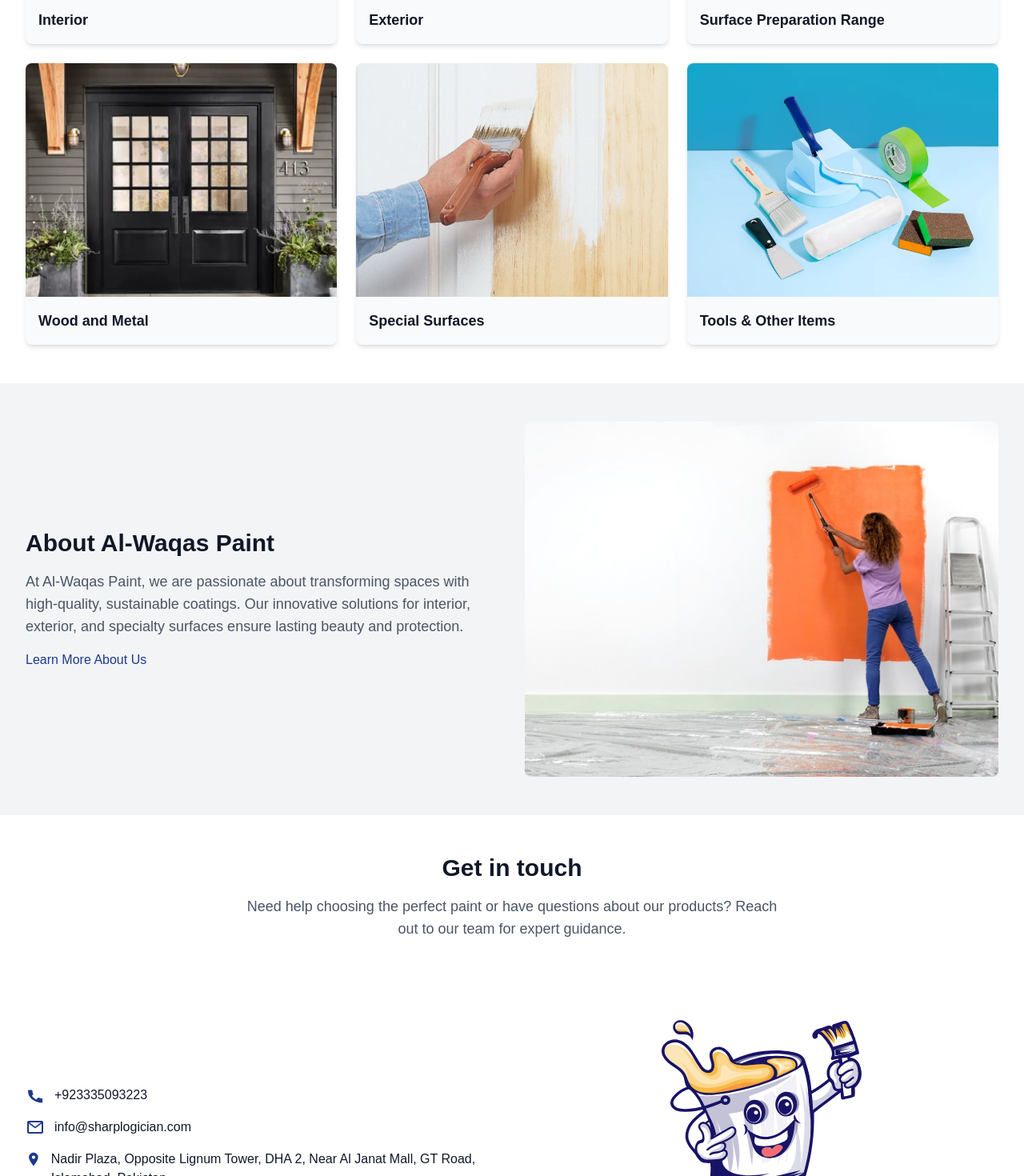
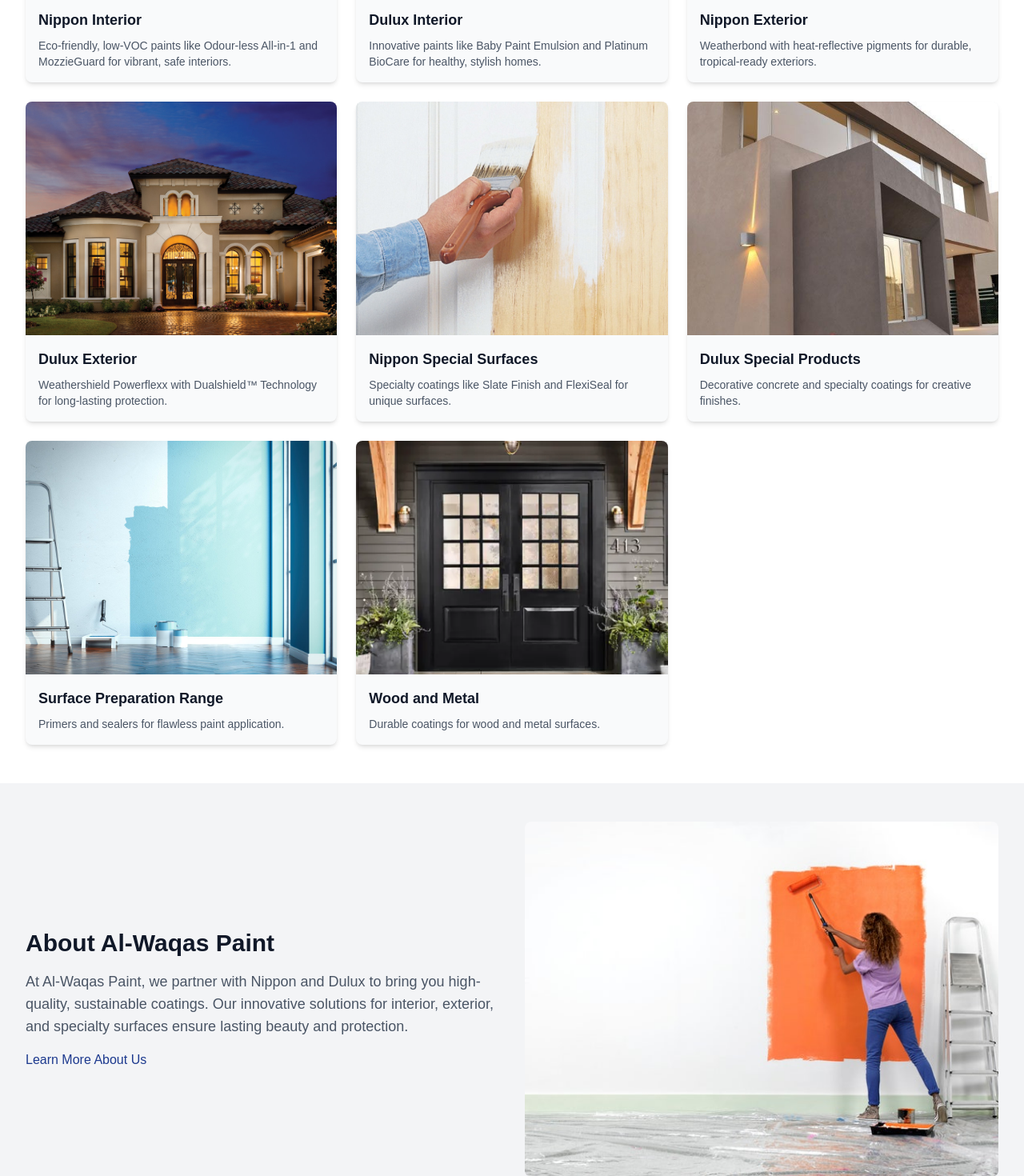
Before and after one commit to anisulislam10/al-waqas-paints, a Next.js app: page / in a window 1280 px wide. Shown: the part 1330-2800 px from the top of the page at 80% size. Built offline with nearby package versions, Linux system fonts and the light colour scheme.

Commit message:
UI enhance

```diff
--- a/src/app/contact-us/page.jsx
+++ b/src/app/contact-us/page.jsx
@@ -1,22 +1,45 @@
 'use client';
 
 import Head from 'next/head';
+import Link from 'next/link';
 
 export default function ContactPage() {
   return (
     <>
       <Head>
-        <title>Contact Us | Al Waqas Paint</title>
+        <title>Contact Us | Al-Waqas Paint</title>
         <meta name="description" content="Get in touch with us. Find our location, send us an email, or give us a call." />
       </Head>
       <div className="min-h-screen bg-gray-50">
         {/* Hero Section */}
-        <section className="bg-gradient-to-r from-red-800 to-red-600 text-white py-20">
+        <section className="bg-gradient-to-r from-blue-900 to-blue-600 text-white py-20">
           <div className="container mx-auto px-4 text-center">
             <h1 className="text-4xl md:text-5xl font-bold mb-4">Contact Us</h1>
             <p className="text-lg md:text-xl max-w-2xl mx-auto">
               We're here to help. Reach out to us via email, phone, or visit our location.
             </p>
+            {/* Breadcrumb Navigation */}
+            <nav className="flex  p-3 rounded-lg max-w-7xl mx-auto mt-4" aria-label="Breadcrumb">
+              <ol className="flex items-center space-x-2 text-sm text-white">
+                <li>
+                  <Link href="/" className="hover:text-white transition-colors font-medium">
+                    Home
+                  </Link>
+                </li>
+                <li className="flex items-center">
+                  <svg
+                    className="w-4 h-4 mx-1 text-gray-400"
+                    fill="none"
+                    stroke="currentColor"
+                    viewBox="0 0 24 24"
+                    xmlns="http://www.w3.org/2000/svg"
+                  >
+                    <path strokeLinecap="round" strokeLinejoin="round" strokeWidth={2} d="M9 5l7 7-7 7" />
+                  </svg>
+                  <span className="text-white font-medium">Contact Us</span>
+                </li>
+              </ol>
+            </nav>
           </div>
         </section>
 
@@ -27,37 +50,37 @@
             <h2 className="text-3xl font-semibold mb-6 text-black">Get in Touch</h2>
             <div className="space-y-6">
               <div className="flex items-start">
-                <svg className="w-6 h-6 text-red-800 mr-4 mt-1" fill="none" stroke="currentColor" viewBox="0 0 24 24" xmlns="http://www.w3.org/2000/svg">
+                <svg className="w-6 h-6 text-blue-900 mr-4 mt-1" fill="none" stroke="currentColor" viewBox="0 0 24 24" xmlns="http://www.w3.org/2000/svg">
                   <path strokeLinecap="round" strokeLinejoin="round" strokeWidth="2" d="M17.657 16.657L13.414 20.9a1.998 1.998 0 01-2.828 0l-4.243-4.243a8 8 0 1111.314 0z" />
                   <path strokeLinecap="round" strokeLinejoin="round" strokeWidth="2" d="M15 11a3 3 0 11-6 0 3 3 0 016 0z" />
                 </svg>
                 <div>
-                  <h3 className="text-lg font-medium text-black ">Our Location</h3>
-                  <p className="text-gray-600">
+                  <h3 className="text-lg font-semibold text-black">Our Location</h3>
+                  <p className="text-black text-lg">
                     Nadir Plaza, Opposite Lignum Tower <br />
                     Dha 2 Near Al Janat Mall GT Road, Islamabad PK
                   </p>
                 </div>
               </div>
               <div className="flex items-start">
-                <svg className="w-6 h-6 text-red-800 mr-4 mt-1" fill="none" stroke="currentColor" viewBox="0 0 24 24" xmlns="http://www.w3.org/2000/svg">
+                <svg className="w-6 h-6 text-blue-900 mr-4 mt-1" fill="none" stroke="currentColor" viewBox="0 0 24 24" xmlns="http://www.w3.org/2000/svg">
                   <path strokeLinecap="round" strokeLinejoin="round" strokeWidth="2" d="M3 8l7.89 5.26a2 2 0 002.22 0L21 8M5 19h14a2 2 0 002-2V7a2 2 0 00-2-2H5a2 2 0 00-2 2v10a2 2 0 002 2z" />
                 </svg>
                 <div>
-                  <h3 className="text-lg font-medium text-black">Email Us</h3>
-                  <a href="mailto:info@sharplogician.com" className="text-gray-600 hover:text-red-800">
-                    info@sharplogician.com
+                  <h3 className="text-lg font-semibold text-black">Email Us</h3>
+                  <a href="mailto:info@alwaqaspaint.com" className="text-black text-lg hover:text-blue-900">
+                    info@alwaqaspaint.com
                   </a>
                 </div>
               </div>
               <div className="flex items-start">
-                <svg className="w-6 h-6 text-red-800 mr-4 mt-1" fill="none" stroke="currentColor" viewBox="0 0 24 24" xmlns="http://www.w3.org/2000/svg">
+                <svg className="w-6 h-6 text-blue-900 mr-4 mt-1" fill="none" stroke="currentColor" viewBox="0 0 24 24" xmlns="http://www.w3.org/2000/svg">
                   <path strokeLinecap="round" strokeLinejoin="round" strokeWidth="2" d="M3 5a2 2 0 012-2h3.28a1 1 0 01.948.684l1.498 4.493a1 1 0 01-.502 1.21l-2.257 1.13a11.042 11.042 0 005.516 5.516l1.13-2.257a1 1 0 011.21-.502l4.493 1.498a1 1 0 01.684.949V19a2 2 0 01-2 2h-1C9.716 21 3 14.284 3 6V5z" />
                 </svg>
                 <div>
-                  <h3 className="text-lg font-medium text-black">Call Us</h3>
-                  <a href="tel:+923335093223" className="text-gray-600 hover:text-red-800">
-                    +923335093223
+                  <h3 className="text-lg font-semibold text-black">Call Us</h3>
+                  <a href="tel:+923335093223" className="text-black text-lg hover:text-blue-900">
+                    +92 3335 093223
                   </a>
                 </div>
               </div>
--- a/src/app/page.js
+++ b/src/app/page.js
@@ -1,20 +1,24 @@
-// pages/page.jsx
 import Link from 'next/link';
 import Image from 'next/image';
 
 export default function Home() {
   const productCategories = [
-    { name: 'Interior', image: '/interios.avif', href: '/products/interior' },
-    { name: 'Exterior', image: '/exterior.webp', href: '/products/exterior' },
-    { name: 'Surface Preparation Range', image: '/our-interior-painting-services.jpg', href: '/products/surface-preparation-range' },
-    { name: 'Wood and Metal', image: '/wood.webp', href: '/products/wood-and-metal' },
-    { name: 'Special Surfaces', image: '/special-surface.jpg', href: '/products/special-surfaces' },
-    { name: 'Tools & Other Items', image: '/tools.webp', href: '/products/special-surfaces' },
+    { name: 'Nippon Interior', image: '/interios.avif', href: '/products/interior', description: 'Eco-friendly, low-VOC paints like Odour-less All-in-1 and MozzieGuard for vibrant, safe interiors.' },
+    { name: 'Dulux Interior', image: '/dulux-interior.jpg', href: '/dulux/interior', description: 'Innovative paints like Baby Paint Emulsion and Platinum BioCare for healthy, stylish homes.' },
+    { name: 'Nippon Exterior', image: '/exterior.webp', href: '/products/exterior', description: 'Weatherbond with heat-reflective pigments for durable, tropical-ready exteriors.' },
+    { name: 'Dulux Exterior', image: '/dulux-exterior.jpg', href: '/dulux/exterior', description: 'Weathershield Powerflexx with Dualshield™ Technology for long-lasting protection.' },
+    { name: 'Nippon Special Surfaces', image: '/special-surface.jpg', href: '/products/special-surfaces', description: 'Specialty coatings like Slate Finish and FlexiSeal for unique surfaces.' },
+    { name: 'Dulux Special Products', image: '/dulux-special.jpg', href: '/dulux/special-product', description: 'Decorative concrete and specialty coatings for creative finishes.' },
+    { name: 'Surface Preparation Range', image: '/our-interior-painting-services.jpg', href: '/products/surface-preparation-range', description: 'Primers and sealers for flawless paint application.' },
+    { name: 'Wood and Metal', image: '/wood.webp', href: '/products/wood-and-metal', description: 'Durable coatings for wood and metal surfaces.' },
+    // { name: 'Tools & Other Items', image: '/tools.webp', href: '/products/tools', description: 'Essential painting tools and accessories.' },
   ];
 
   return (
     <div className="flex flex-col min-h-screen bg-gray-50">
       <main className="flex-grow">
+
+
         {/* Hero Section */}
         <section
           className="bg-blue-900 text-white min-h-screen flex items-center justify-center bg-[url('/homepage.webp')] bg-cover bg-center relative"
@@ -25,21 +29,24 @@
               Elevate Your Spaces with Al-Waqas Paint
             </h1>
             <p className="text-lg text-gray-200 mb-6 max-w-2xl mx-auto md:mx-0">
-              Discover premium, eco-friendly coating solutions for interiors, exteriors, and specialty surfaces, crafted for durability and style.
+              Discover premium, eco-friendly Nippon and Dulux coatings for interiors, exteriors, and specialty surfaces, crafted for durability, style, and sustainability.
             </p>
+            <div className="flex flex-col sm:flex-row gap-4 justify-center md:justify-start">
               <a
                 href="#product-categories"
                 className="inline-block bg-red-700 text-white px-6 py-3 rounded-md font-medium hover:bg-red-800 transition-colors duration-200"
               >
                 Explore Our Categories
               </a>
+
+            </div>
           </div>
         </section>
 
         {/* Product Categories Section */}
         <section id="product-categories" className="py-12 bg-white">
           <div className="max-w-7xl mx-auto px-4 sm:px-6 lg:px-8">
-            <h2 className="text-3xl font-bold text-gray-900 text-center mb-8">Explore Our Product Range</h2>
+            <h2 className="text-3xl font-bold text-gray-900 text-center mb-8">Explore Nippon & Dulux Products</h2>
             <div className="grid grid-cols-1 sm:grid-cols-2 lg:grid-cols-3 gap-6">
               {productCategories.map((category) => (
                 <Link
@@ -60,6 +67,7 @@
                     <h3 className="text-lg font-semibold text-gray-900 group-hover:text-blue-900">
                       {category.name}
                     </h3>
+                    <p className="text-sm text-gray-600 mt-2">{category.description}</p>
                   </div>
                 </Link>
               ))}
@@ -74,7 +82,7 @@
               <div className="md:w-1/2 order-2 md:order-1">
                 <h2 className="text-3xl font-bold text-gray-900 mb-4">About Al-Waqas Paint</h2>
                 <p className="text-lg text-gray-600 mb-4">
-                  At Al-Waqas Paint, we are passionate about transforming spaces with high-quality, sustainable coatings. Our innovative solutions for interior, exterior, and specialty surfaces ensure lasting beauty and protection.
+                  At Al-Waqas Paint, we partner with Nippon and Dulux to bring you high-quality, sustainable coatings. Our innovative solutions for interior, exterior, and specialty surfaces ensure lasting beauty and protection.
                 </p>
                 <Link
                   href="/about"
@@ -100,40 +108,40 @@
      {/* Contact Section */}
         <section className="py-12 bg-white">
           <div className="max-w-7xl mx-auto px-4 sm:px-6 lg:px-8">
-            <h2 className="text-3xl font-bold text-gray-900 text-center mb-4">Get in touch</h2>
+            <h2 className="text-3xl font-bold text-gray-900 text-center mb-4">Get in Touch</h2>
             <p className="text-lg text-gray-600 text-center mb-8 max-w-2xl mx-auto">
-              Need help choosing the perfect paint or have questions about our products? Reach out to our team for expert guidance.
+              Need help choosing the perfect Nippon or Dulux paint? Reach out to our team for expert guidance.
             </p>
             <div className="flex flex-col lg:flex-row items-center gap-8">
               <div className="lg:w-1/2 w-full">
                 <div className="space-y-4 text-left">
                   <div className="flex items-center gap-3">
-                    <svg className="w-6 h-6 text-blue-900" fill="currentColor" viewBox="0 0 24 24">
+                    <svg className="w-5 h-5 text-blue-900" fill="currentColor" viewBox="0 0 24 24">
                       <path d="M6.62 10.79c1.44 2.83 3.76 5.14 6.59 6.59l2.2-2.2c.27-.27.67-.36 1.02-.18 1.13.57 2.37.97 3.67.97.55 0 1 .45 1 1v3.5c0 .55-.45 1-1 1C9.54 21 3 14.46 3 6.5c0-.55.45-1 1-1h3.5c.55 0 1 .45 1 1 0 1.3.4 2.54.97 3.67.18.35.09.75-.18 1.02l-2.2 2.2z" />
                     </svg>
-                    <a href="tel:+923335093223" className="text-gray-900 hover:text-blue-900">
-                      +923335093223
+                    <a href="tel:+923335093223" className="text-black text-lg hover:text-blue-900">
+                     +92 3335 093223
                     </a>
                   </div>
                   <div className="flex items-center gap-3">
-                    <svg className="w-6 h-6 text-blue-900" fill="currentColor" viewBox="0 0 24 24">
+                    <svg className="w-5 h-5 text-blue-900" fill="currentColor" viewBox="0 0 24 24">
                       <path d="M20 4H4c-1.1 0-2 .9-2 2v12c0 1.1.9 2 2 2h16c1.1 0 2-.9 2-2V6c0-1.1-.9-2-2-2zm-.8 2L12 11.4 4.8 6h14.4zM4 18V7.6l7.3 5.5c.4.3.9.3 1.3 0L20 7.6V18H4z" />
                     </svg>
-                    <a href="mailto:info@sharplogician.com" className="text-gray-900 hover:text-blue-900">
-                      info@sharplogician.com
+                    <a href="mailto:info@alwaqaspaint.com" className="text-black text-lg hover:text-blue-900">
+                    info@alwaqaspaint.com
                     </a>
                   </div>
-                  <div className="flex items-start gap-3">
-                    <svg className="w-6 h-6 text-blue-900" fill="currentColor" viewBox="0 0 24 24">
+                  <div className="flex items-center gap-3">
+                    <svg className="w-5 h-5 text-blue-900" fill="currentColor" viewBox="0 0 24 24">
                       <path d="M12 2C8.13 2 5 5.13 5 9c0 5.25 7 13 7 13s7-7.75 7-13c0-3.87-3.13-7-7-7zm0 9.5c-1.38 0-2.5-1.12-2.5-2.5s1.12-2.5 2.5-2.5 2.5 1.12 2.5 2.5-1.12 2.5-2.5 2.5z" />
                     </svg>
-                    <p className="text-gray-900">
-Nadir Plaza, Opposite Lignum Tower, DHA 2, Near Al Janat Mall, GT Road, Islamabad, Pakistan                    </p>
+                    <p className="text-black text-lg">
+                    Nadir Plaza, Opposite Lignum Tower, DHA 2, <br/> Near Al Janat Mall, GT Road, Islamabad, Pakistan                    </p>
                   </div>
                 </div>
                 <div className="mt-6 flex flex-col sm:flex-row gap-4">
                   <a
-                    href="mailto:info@sharplogician.com"
+                    href="mailto:info@alwaqaspaint.com"
                     className="inline-flex items-center px-6 py-3 bg-blue-900 text-white rounded-md font-medium hover:bg-blue-800 transition-colors duration-200"
                   >
                     <svg className="w-5 h-5 mr-2" fill="currentColor" viewBox="0 0 24 24">
@@ -143,7 +151,7 @@
                   </a>
                   <a
                     href="tel:+923335093223"
-                    className="inline-flex items-center px-6 py-3 bg-red-700 text-white rounded-md font-medium hover:bg-red-800 transition-colors duration-200"
+                    className="inline-flex items-center px-6 py-3 bg-green-700 text-white rounded-md font-medium hover:bg-green-800 transition-colors duration-200"
                   >
                     <svg className="w-5 h-5 mr-2" fill="currentColor" viewBox="0 0 24 24">
                       <path d="M6.62 10.79c1.44 2.83 3.76 5.14 6.59 6.59l2.2-2.2c.27-.27.67-.36 1.02-.18 1.13.57 2.37.97 3.67.97.55 0 1 .45 1 1v3.5c0 .55-.45 1-1 1C9.54 21 3 14.46 3 6.5c0-.55.45-1 1-1h3.5c.55 0 1 .45 1 1 0 1.3.4 2.54.97 3.67.18.35.09.75-.18 1.02l-2.2 2.2z" />
--- a/src/components/Footer.jsx
+++ b/src/components/Footer.jsx
@@ -1,9 +1,8 @@
-// components/Footer.jsx
 import Link from 'next/link';
 
 const Footer = () => {
-  // Product links derived from provided list and Navbar.jsx
-  const productLinks = [
+  // Nippon product links from Navbar.jsx
+  const nipponProductLinks = [
     { name: 'Interior', href: '/products/interior' },
     { name: 'Exterior', href: '/products/exterior' },
     { name: 'Surface Preparation Range', href: '/products/surface-preparation-range' },
@@ -11,23 +10,32 @@
     { name: 'Special Surfaces', href: '/products/special-surfaces' },
   ];
 
+  // Dulux product links from Navbar.jsx
+  const duluxProductLinks = [
+    { name: 'Interior', href: '/dulux/interior' },
+    { name: 'Exterior', href: '/dulux/exterior' },
+    { name: 'Primer', href: '/dulux/primer' },
+    { name: 'Special Product', href: '/dulux/special-product' },
+    { name: 'Waterproofing', href: '/dulux/waterproofing' },
+  ];
+
   return (
     <footer className="bg-blue-900 text-white py-12">
       <div className="max-w-7xl mx-auto px-4 sm:px-6 lg:px-8">
-        <div className="grid grid-cols-1 md:grid-cols-3 gap-8">
-          {/* About Section */}
+        <div className="grid grid-cols-1 md:grid-cols-4 gap-8">
+          {/* Intro Section */}
           <div>
-            <h3 className="text-xl font-semibold mb-4  text-white"> Al-Waqas Paint</h3>
+            <h3 className="text-xl font-semibold mb-4 text-white">Al-Waqas Paint</h3>
             <p className="text-sm text-gray-300">
               Al-Waqas Paint provides premium coating solutions for interior, exterior, and specialty surfaces. With a commitment to quality and innovation, we deliver durable and environmentally friendly products.
             </p>
           </div>
 
-          {/* Products Section */}
+          {/* Nippon Products Section */}
           <div>
-            <h3 className="text-lg font-semibold mb-4">Products</h3>
+            <h3 className="text-lg font-semibold mb-4">Nippon Products</h3>
             <ul className="space-y-2">
-              {productLinks.map((link) => (
+              {nipponProductLinks.map((link) => (
                 <li key={link.name}>
                   <Link
                     href={link.href}
@@ -40,16 +48,33 @@
             </ul>
           </div>
 
-          {/* Contact Section */}
+          {/* Dulux Products Section */}
+          <div>
+            <h3 className="text-lg font-semibold mb-4">Dulux Products</h3>
+            <ul className="space-y-2">
+              {duluxProductLinks.map((link) => (
+                <li key={link.name}>
+                  <Link
+                    href={link.href}
+                    className="text-sm text-gray-300 hover:text-blue-100 transition-colors duration-200"
+                  >
+                    {link.name}
+                  </Link>
+                </li>
+              ))}
+            </ul>
+          </div>
+
+          {/* Contact Us Section */}
           <div>
             <h3 className="text-lg font-semibold mb-4">Contact Us</h3>
             <ul className="space-y-2 text-sm text-gray-300">
               <li>
                 <a
-                  href="mailto:info@sharplogician.com"
+                  href="mailto:info@alwaqaspaint.com"
                   className="hover:text-blue-100 transition-colors duration-200"
                 >
-                  Email: info@sharplogician.com
+                  Email: info@alwaqaspaint.com
                 </a>
               </li>
               <li>
@@ -101,11 +126,10 @@
           </div>
         </div>
         {/* Copyright Notice */}
-       <div className="mt-8 pt-8 border-t border-gray-700 text-center text-sm text-gray-400">
-  © {new Date().getFullYear()} Al-Waqas Paint. All rights reserved. |
-  Designed by <a href="https://sharplogicians.com" className="text-blue-400 hover:underline" target="_blank" rel="noopener noreferrer">Sharplogicians</a>
-</div>
-
+        <div className="mt-8 pt-8 border-t border-gray-700 text-center text-sm text-gray-400">
+          © {new Date().getFullYear()} Al-Waqas Paint. All rights reserved. |
+          Designed by <a href="https://sharplogicians.com" className="text-blue-400 hover:underline" target="_blank" rel="noopener noreferrer">Sharplogicians</a>
+        </div>
       </div>
     </footer>
   );
--- a/src/components/Navbar.jsx
+++ b/src/components/Navbar.jsx
@@ -64,7 +64,7 @@
           <span className="text-white sm:text-sm">Premium Coatings Solution</span>
           <div className="flex space-x-4">
             <a href="tel:+923335093223" className="text-white hover:text-blue-100">+92 3335 093223</a>
-            <a href="mailto:info@sharplogician.com" className="text-white hover:text-blue-100">info@sharplogician.com</a>
+            <a href="mailto:info@alwaqaspaint.com" className="text-white hover:text-blue-100">info@alwaqaspaint.com</a>
           </div>
         </div>
       </div>
```
Lines whose indentation alone changed are shown as unchanged.
